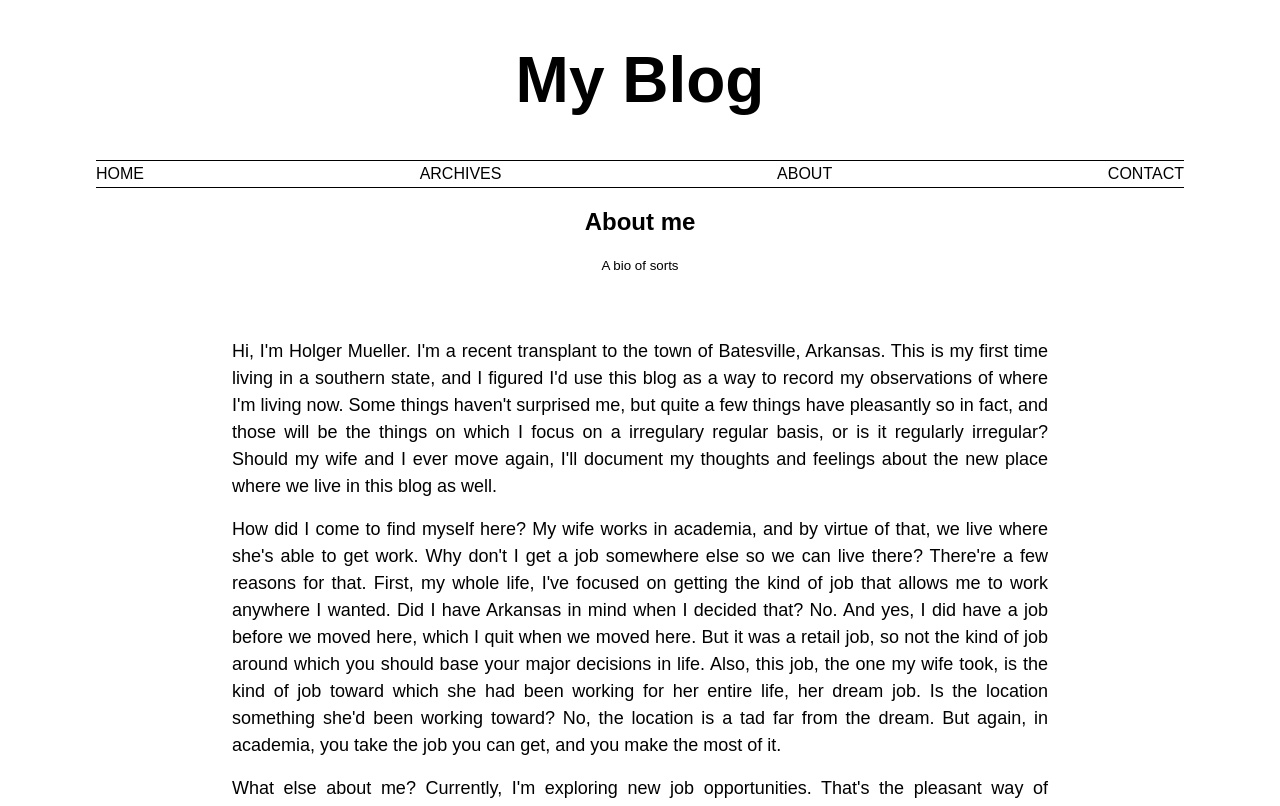
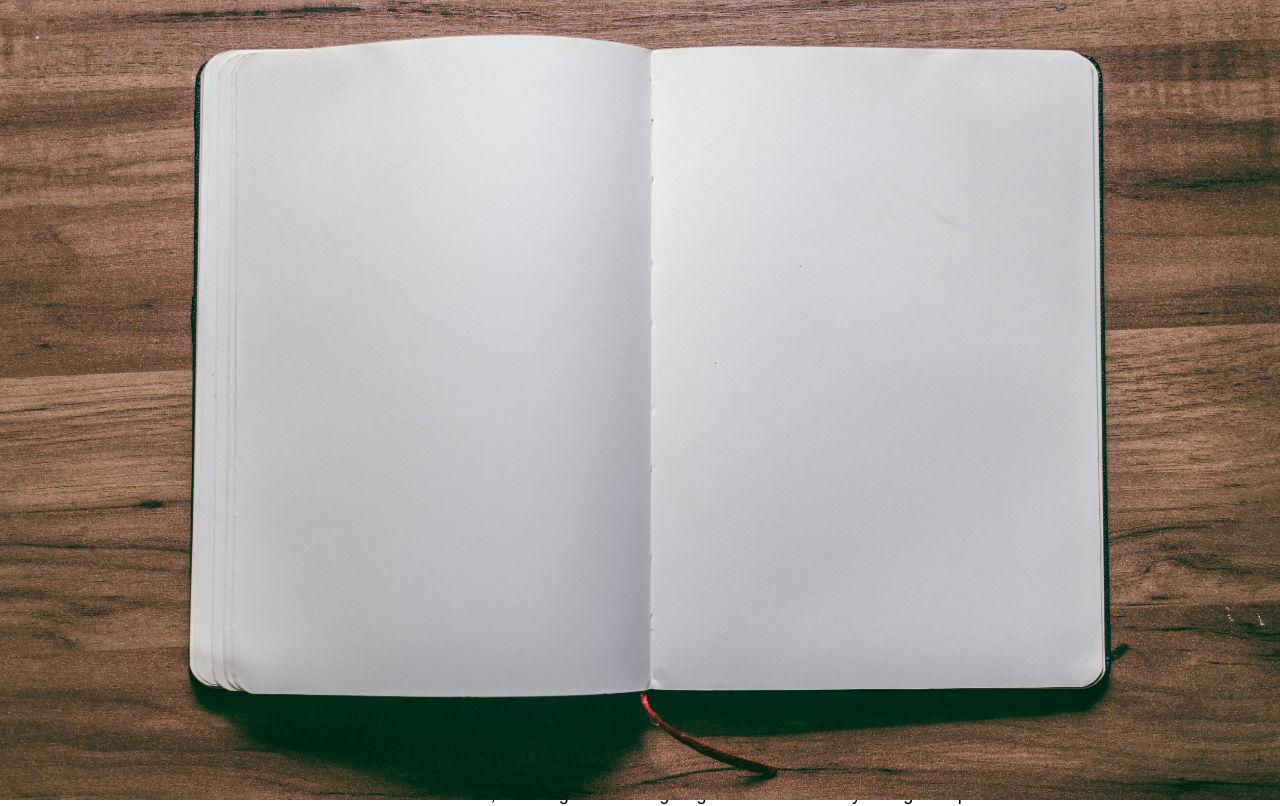
Before and after one commit to Holgermueller/blog, a Next.js app: page /About in a window 1280 px wide. Shown: the top 806 px of the page. Built offline with nearby package versions, Linux system fonts and the light colour scheme.

Commit message:
some code

```diff
--- a/app/globals.css
+++ b/app/globals.css
@@ -46,13 +46,10 @@ header {
 
 section {
   width: 85%;
-  margin: 5% auto;
+  margin: 0 auto 5%;
 }
 
-.section-header {
-  text-align: center;
-}
-
+.section-header,
 .sub-header {
   text-align: center;
 }
@@ -79,6 +76,25 @@ nav {
 .recent-posts-container {
   display: flex;
   flex-direction: row;
+}
+
+.about-header {
+  width: 100%;
+  height: 50%;
+}
+
+.container {
+  position: relative;
+  text-align: center;
+}
+
+.hero-header {
+  position: absolute;
+  top: 50%;
+  left: 50%;
+  transform: translate(-50%, -50%);
+  color: white;
+  font-size: 2rem;
 }
 
 .recent-posts-card {
--- a/pages/About/index.js
+++ b/pages/About/index.js
@@ -1,13 +1,21 @@
 import Header from "@/components/header";
 import Nav from "@/components/nav";
 import Footer from "@/components/footer";
+import Image from "next/image";
+import AboutPic from "../../public/images/about.jpg";
 
 export default function About() {
   return (
     <div>
       <Header />
       <Nav />
-      <h2 className="section-header">About me</h2>
+
+      <div className="about-header">
+        {/* Image by MESSALA CIULLA */}
+        <Image src={AboutPic} alt="open-book-on-table" fill sizes="50% 100%" />
+        <h2 className="section-header">About me</h2>
+      </div>
+
       <p className="sub-header">
         <small>A bio of sorts</small>
       </p>
--- a/pages/blog/[id].js
+++ b/pages/blog/[id].js
@@ -13,8 +13,10 @@ export default function PostPage({ postData }) {
       <Header />
       <Nav />
       <section>
-        <img src={postData.cover_image} alt="" height="50%" width="100%" />
-        <h2 className="section-header">{postData.title}</h2>
+        <div className="container">
+          <img src={postData.cover_image} alt="" height="50%" width="100%" />
+          <h2 className="hero-header">{postData.title}</h2>
+        </div>
 
         <br />
         <div className="time">
```
Also changed, not shown: public/images/about.jpg (added).
